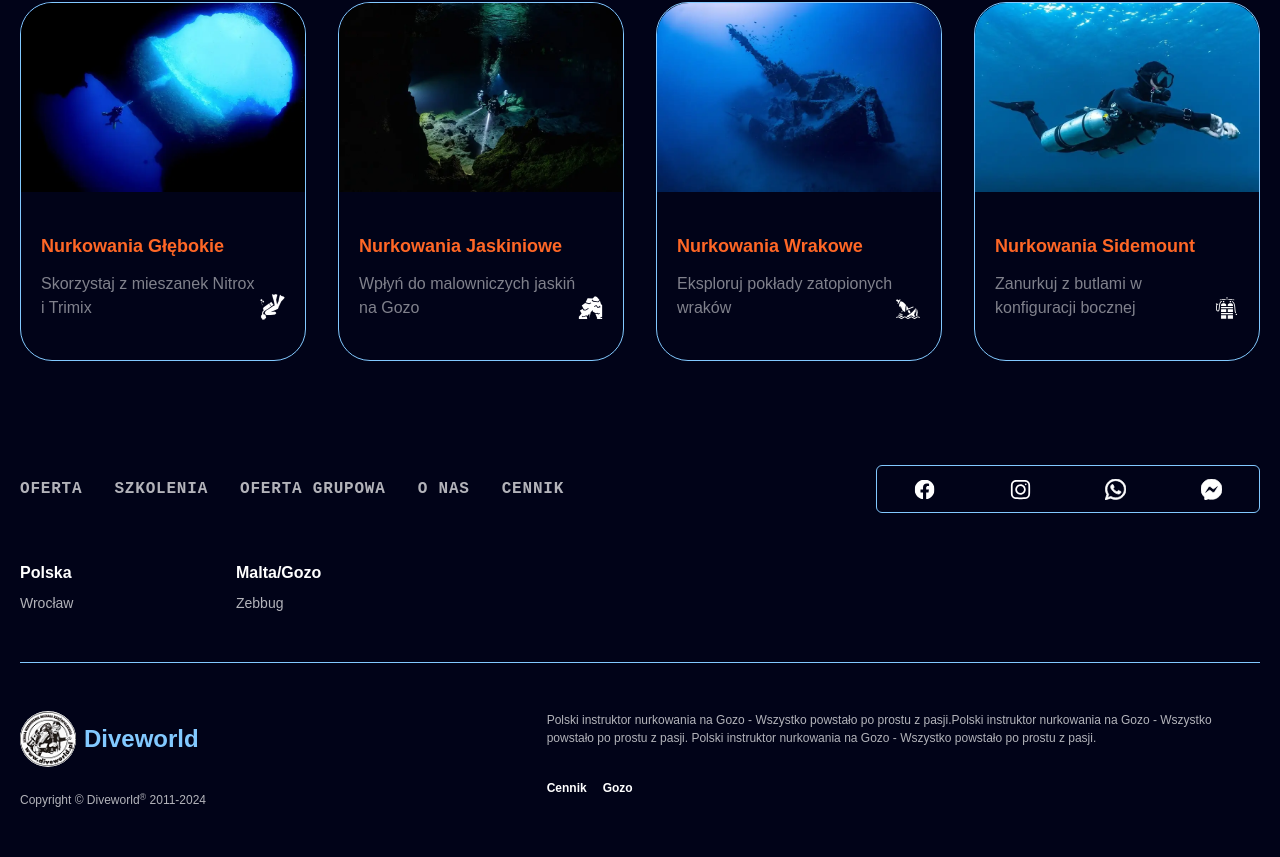
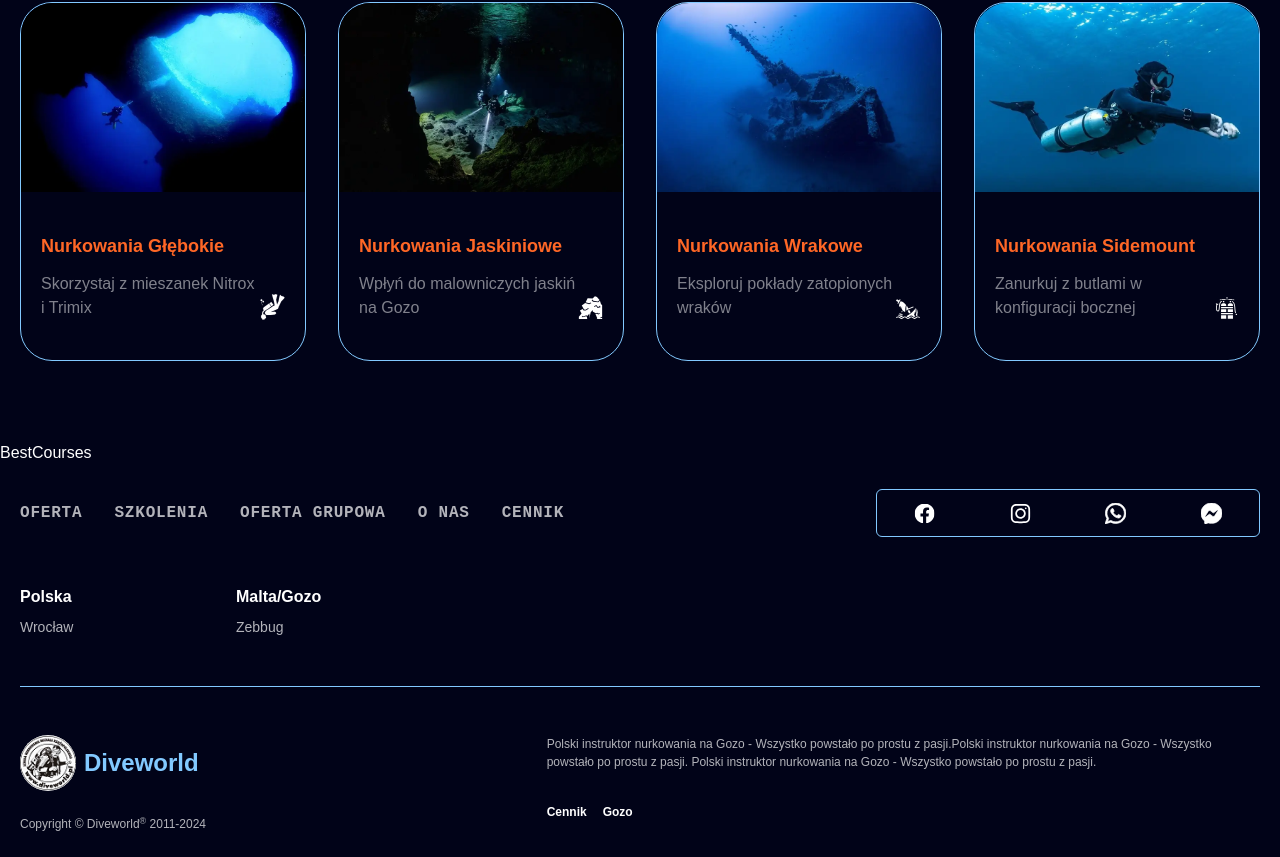
Before and after one commit to MattFvnDev/Diveworld, a React (Vite) app: page / in a window 1280 px wide. Shown: the part 3374-4231 px from the top of the page. Before the commit the page ends 4207 px from the top, so only its background shows below. Built offline with nearby package versions, Linux system fonts and the light colour scheme.

Commit message:
importing BestCourses to Home

```diff
--- /dev/null
+++ b/src/components/BestCourses.jsx
@@ -0,0 +1,9 @@
+import React from 'react'
+
+const BestCourses = () => {
+  return (
+    <div>BestCourses</div>
+  )
+}
+
+export default BestCourses
--- a/src/components/index.js
+++ b/src/components/index.js
@@ -28,6 +28,7 @@ import Heading from "./Heading"
 import DetailedImages from "./DetailedImages"
 import Indicator from "./Indicator"
 import Mask from "./Mask"
+import BestCourses from "./BestCourses"
 
 export {
   Header,
@@ -59,5 +60,6 @@ export {
   Heading,
   DetailedImages,
   Indicator,
-  Mask
+  Mask,
+  BestCourses
 }
--- a/src/pages/Home.jsx
+++ b/src/pages/Home.jsx
@@ -1,4 +1,4 @@
-import { Carousel, ChooseUs, Features, Hero, Trending } from "../components"
+import { BestCourses, Carousel, ChooseUs, Features, Hero, Trending } from "../components"
 const Home = () => {
   return (
     <>
@@ -7,6 +7,7 @@ const Home = () => {
       <ChooseUs />
       <Features />
       <Trending/>
+      <BestCourses/>
     </>
   )
 }
```
